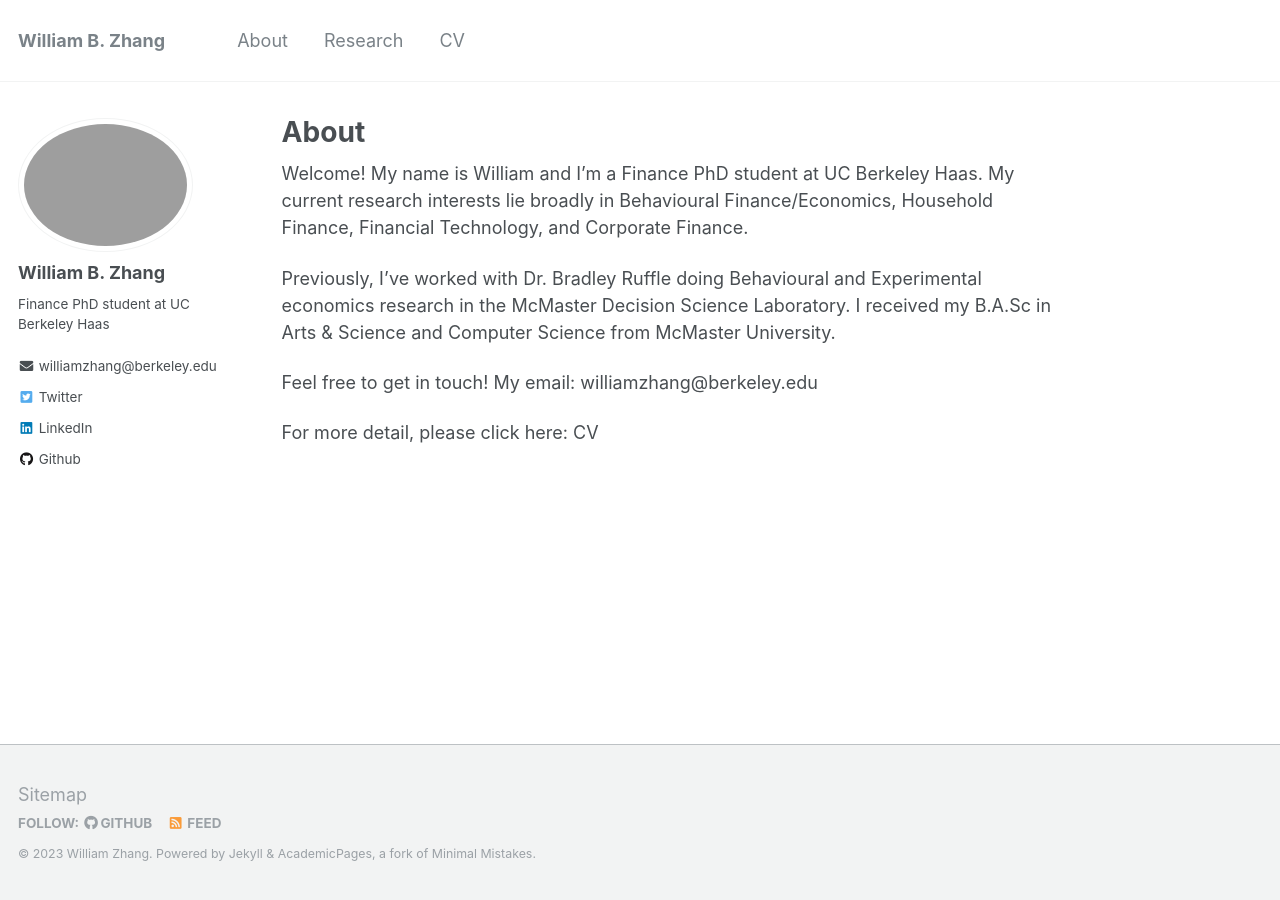
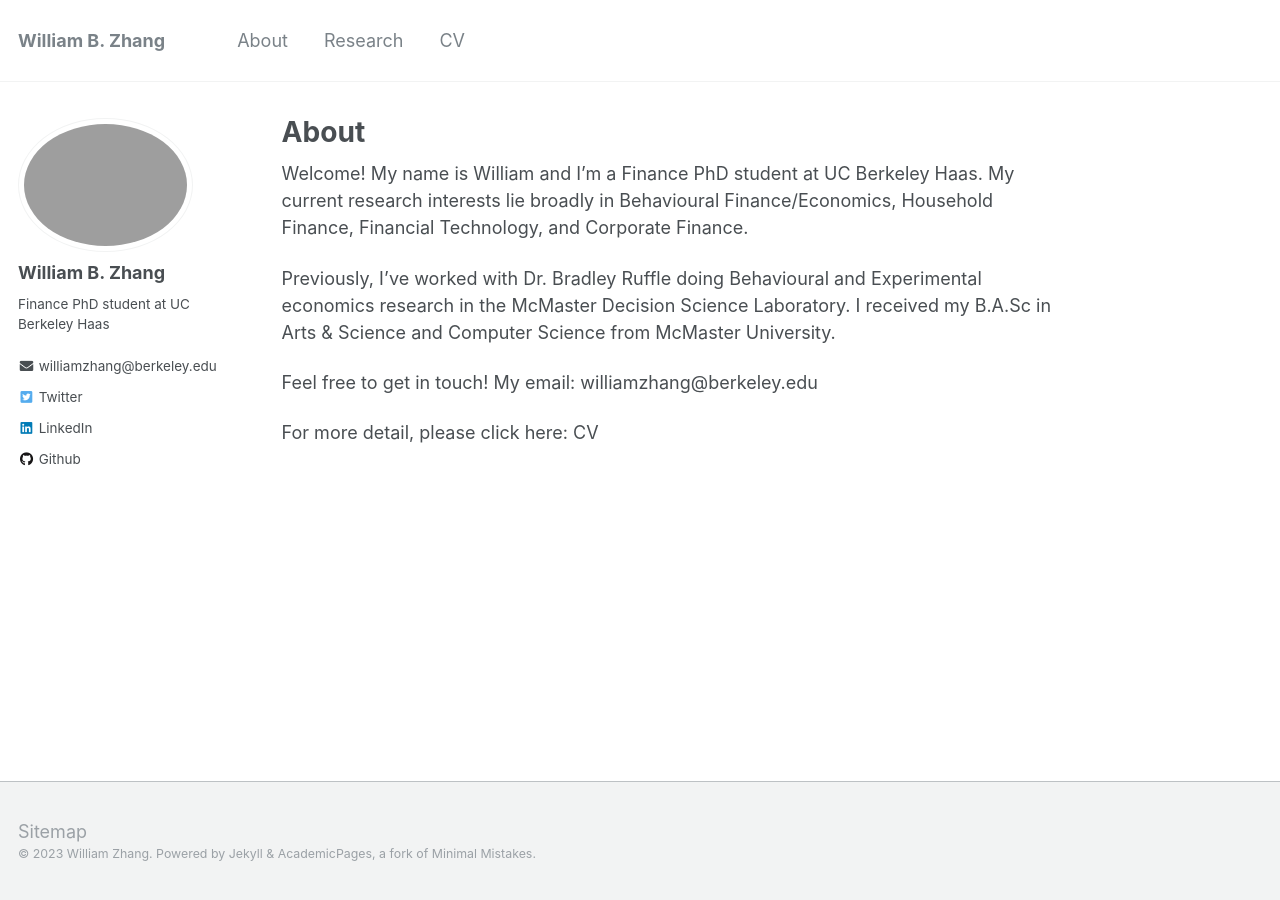
Before and after one commit to williambowenzhang/williambowenzhang.github.io, a Jekyll site: the page built from _pages/about.md, in a window 1280 px wide. Built offline with Jekyll 4.4.1, drawn with Linux system fonts in a browser that asks for light colours.

Commit message:
Update footer.html remove footer?

```diff
--- a/_includes/footer.html
+++ b/_includes/footer.html
@@ -1,6 +1,6 @@
 {% include base_path %}
 
-<div class="page__footer-follow">
+<!--<div class="page__footer-follow">
   <ul class="social-icons">
     {% if site.data.ui-text[site.locale].follow_label %}
       <li><strong>{{ site.data.ui-text[site.locale].follow_label }}</strong></li>
@@ -19,6 +19,6 @@
     {% endif %}
     <li><a href="{% if site.atom_feed.path %}{{ site.atom_feed.path }}{% else %}{{ base_path }}/feed.xml{% endif %}"><i class="fa fa-fw fa-rss-square" aria-hidden="true"></i> {{ site.data.ui-text[site.locale].feed_label | default: "Feed" }}</a></li>
   </ul>
-</div>
+</div> -->
 
 <div class="page__footer-copyright">&copy; {{ site.time | date: '%Y' }} {{ site.name | default: site.title }}. {{ site.data.ui-text[site.locale].powered_by | default: "Powered by" }} <a href="http://jekyllrb.com" rel="nofollow">Jekyll</a> &amp; <a href="https://github.com/academicpages/academicpages.github.io">AcademicPages</a>, a fork of <a href="https://mademistakes.com/work/minimal-mistakes-jekyll-theme/" rel="nofollow">Minimal Mistakes</a>.</div>
```
